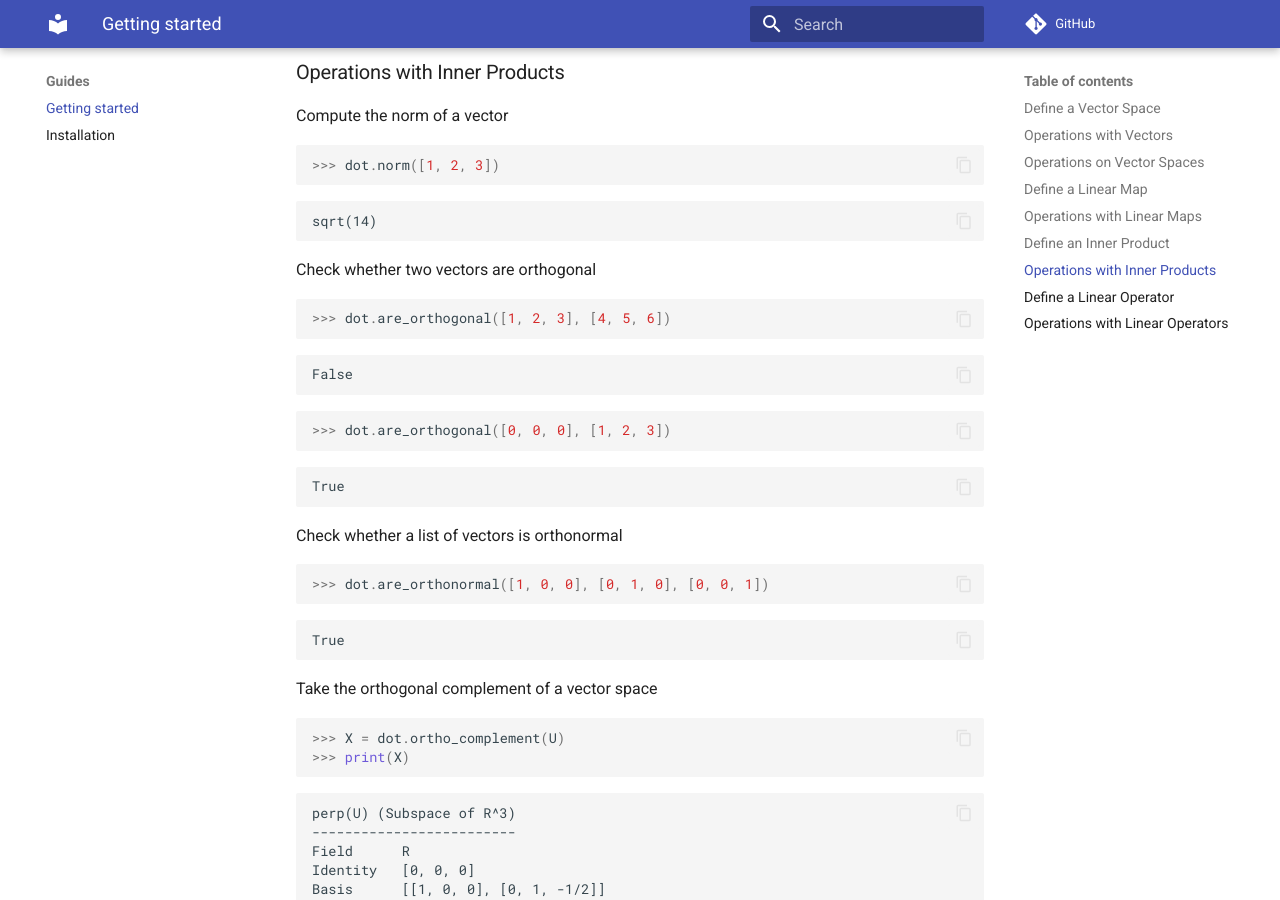
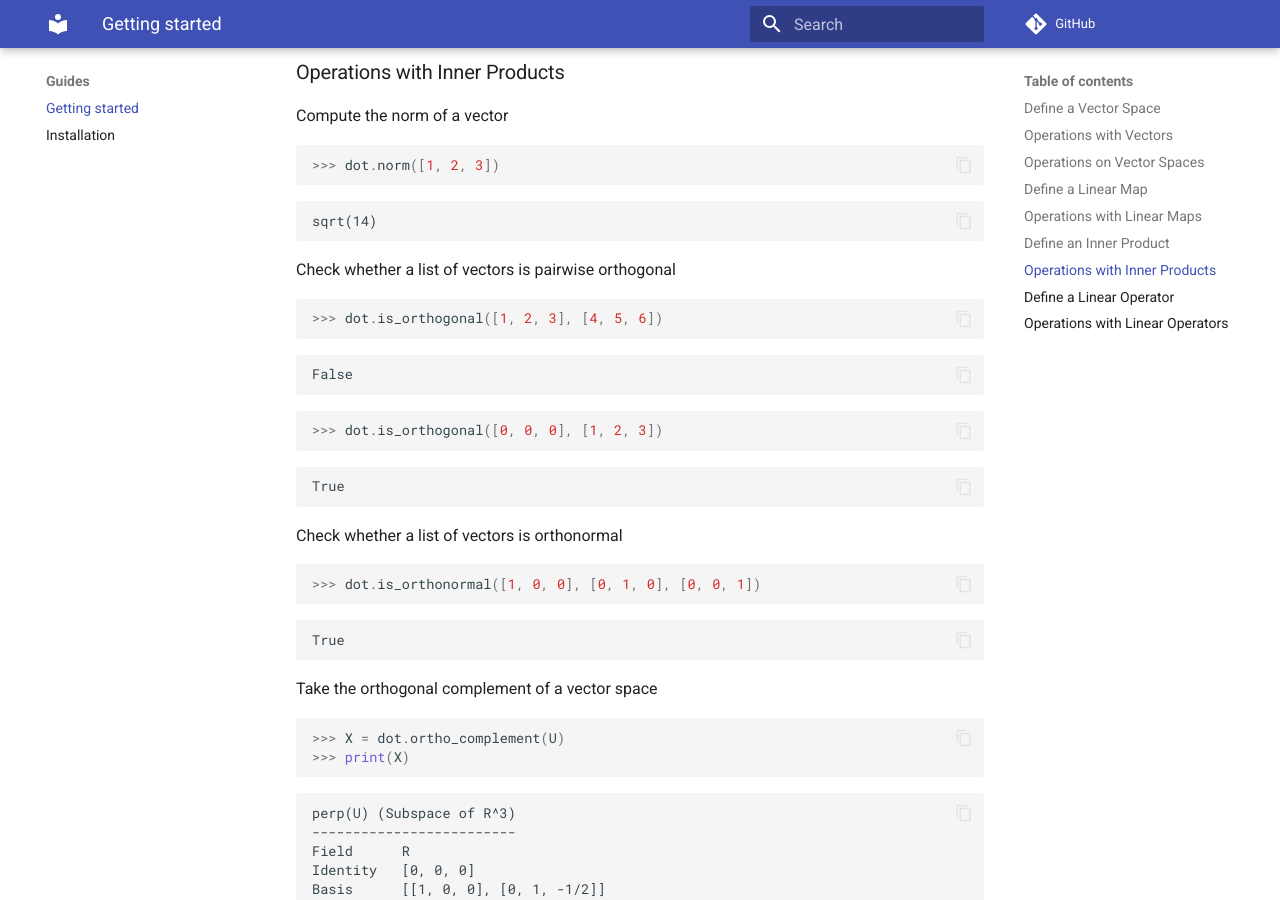
Before and after one commit to daniyal1249/ablina, an MkDocs documentation site: the page built from docs/guides/getting-started.md, in a window 1280 px wide and 900 px high, scrolled down 5467 px. Built offline with MkDocs 1.6.1 and Material for MkDocs 9.7.7, drawn with Linux system fonts in a browser that asks for light colours; comment, search, counter and statistics services are not loaded; some of the changed text lies outside the part shown.

Commit message:
change the names of a few vector methods

````diff
--- a/docs/guides/getting-started.md
+++ b/docs/guides/getting-started.md
@@ -118,14 +118,14 @@ Check whether a list of vectors is linearly independent
 
 
 ```python
->>> V.are_independent([1, 1, 0], [1, 0, 0])
+>>> V.is_independent([1, 1, 0], [1, 0, 0])
 ```
 
     True
 
 
 ```python
->>> V.are_independent([1, 2, 3], [2, 4, 6])
+>>> V.is_independent([1, 2, 3], [2, 4, 6])
 ```
 
     False
@@ -319,18 +319,18 @@ Compute the norm of a vector
     sqrt(14)
 
 
-Check whether two vectors are orthogonal
+Check whether a list of vectors is pairwise orthogonal
 
 
 ```python
->>> dot.are_orthogonal([1, 2, 3], [4, 5, 6])
+>>> dot.is_orthogonal([1, 2, 3], [4, 5, 6])
 ```
 
     False
 
 
 ```python
->>> dot.are_orthogonal([0, 0, 0], [1, 2, 3])
+>>> dot.is_orthogonal([0, 0, 0], [1, 2, 3])
 ```
 
     True
@@ -340,7 +340,7 @@ Check whether a list of vectors is orthonormal
 
 
 ```python
->>> dot.are_orthonormal([1, 0, 0], [0, 1, 0], [0, 0, 1])
+>>> dot.is_orthonormal([1, 0, 0], [0, 1, 0], [0, 0, 1])
 ```
 
     True
````
Also changed, not shown: README.md (+6 -6 lines), 3 other files.
